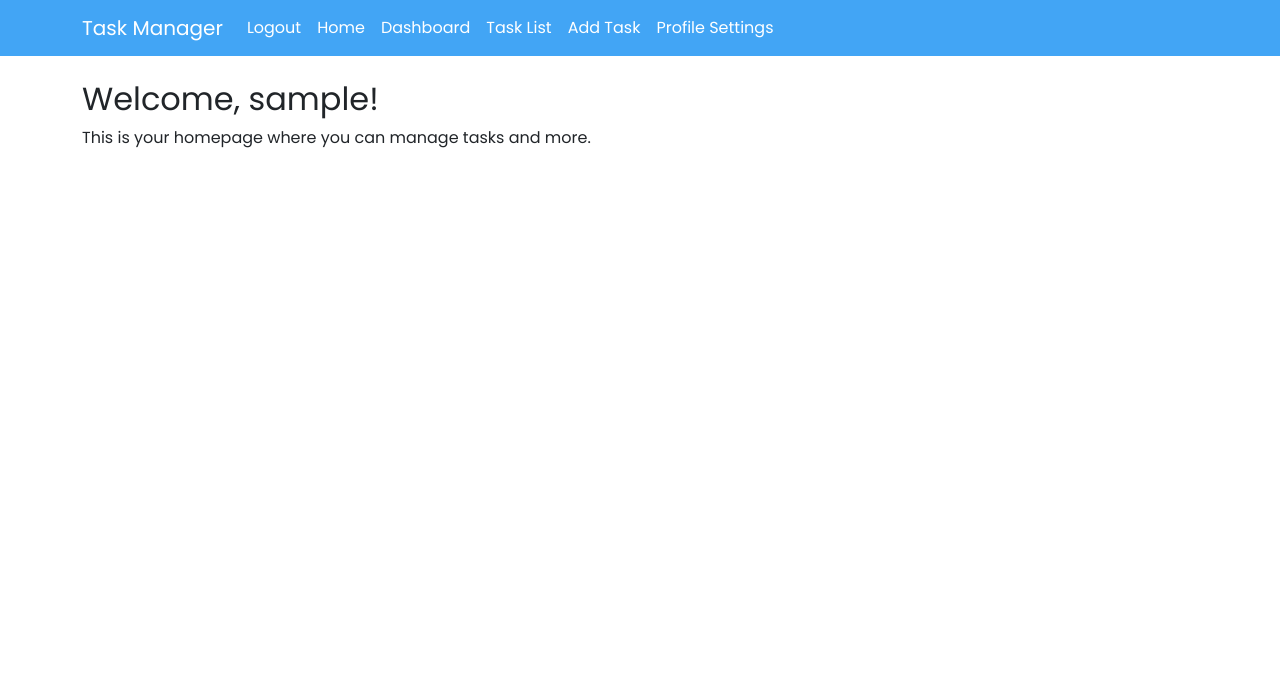
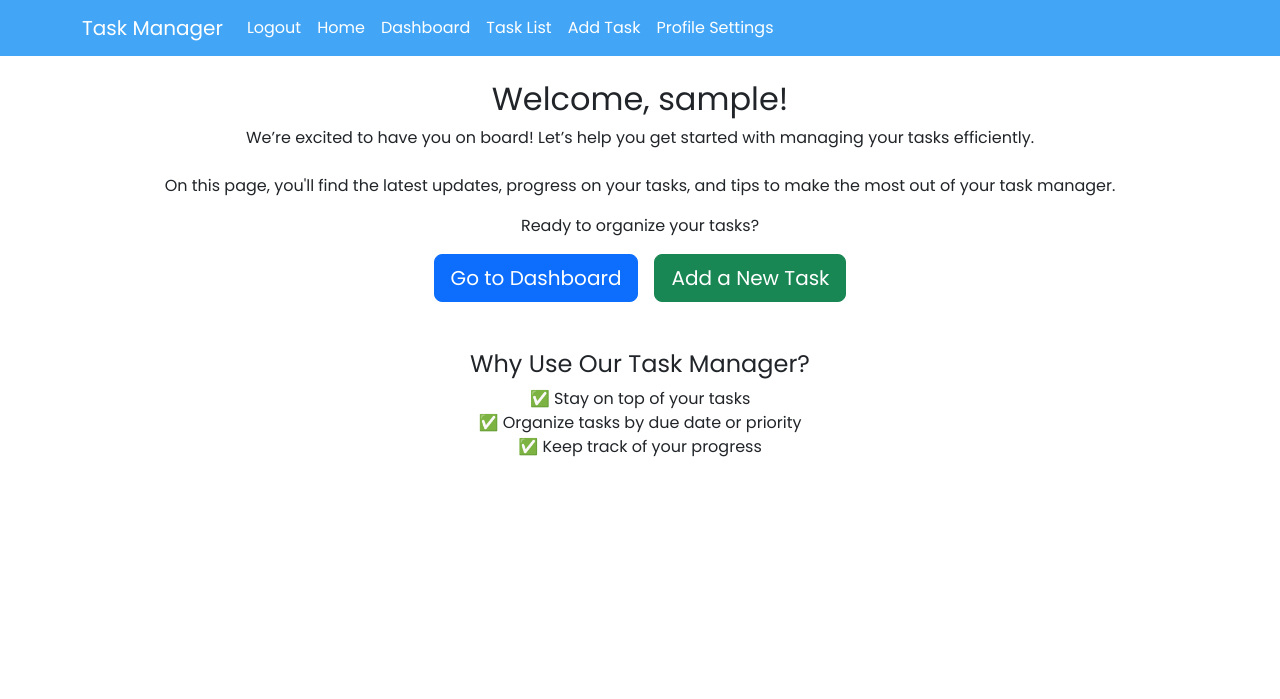
Before and after one commit to FocusCK/TeamTaskManager, a Django app: page / in a window 1280 px wide. Shown: the top 699 px of the page. Run offline with Django 5.2, Linux system fonts and the light colour scheme; the visitor is signed in with stand-in values (Sample User, id 1).

Commit message:
update home page for logged in users

```diff
--- a/users/templates/users/home.html
+++ b/users/templates/users/home.html
@@ -1,7 +1,31 @@
+
 {% extends 'users/base.html' %}
 
 {% block title %}Home - Task Management{% endblock %}
+
 {% block content %}
-<h2>Welcome, {{ user.username }}!</h2>
-<p>This is your homepage where you can manage tasks and more.</p>
+    <div class="container text-center">
+        <h2>Welcome, {{ user.username }}!</h2>
+        <p>We’re excited to have you on board! Let’s help you get started with managing your tasks efficiently.</p>
+
+        <!-- Some engaging content -->
+        <div class="mt-4">
+            <p>On this page, you'll find the latest updates, progress on your tasks, and tips to make the most out of your task manager.</p>
+            <p>Ready to organize your tasks?</p>
+
+            <div class="d-flex justify-content-center">
+                <a href="{% url 'dashboard' %}" class="btn btn-primary btn-lg mx-2">Go to Dashboard</a>
+                <a href="{% url 'create_task' %}" class="btn btn-success btn-lg mx-2">Add a New Task</a>
+            </div>
+        </div>
+
+        <div class="mt-5">
+            <h4>Why Use Our Task Manager?</h4>
+            <ul class="list-unstyled">
+                <li>✅ Stay on top of your tasks</li>
+                <li>✅ Organize tasks by due date or priority</li>
+                <li>✅ Keep track of your progress</li>
+            </ul>
+        </div>
+    </div>
 {% endblock %}
--- a/users/views.py
+++ b/users/views.py
@@ -45,9 +45,11 @@ def logout_user(request):
     return redirect('login')  # Redirect to login page after logging out
 
 # Home Page
-@login_required
 def home(request):
-    return render(request, 'users/home.html')
+    if request.user.is_authenticated:
+        return render(request, 'users/home.html')
+    else:
+        return render(request, 'users/home_guest.html')
 
 # User Dashboard (Shows tasks for the logged-in user)
 @login_required
```
Also changed, not shown: users/templates/users/home_guest.html (added).
